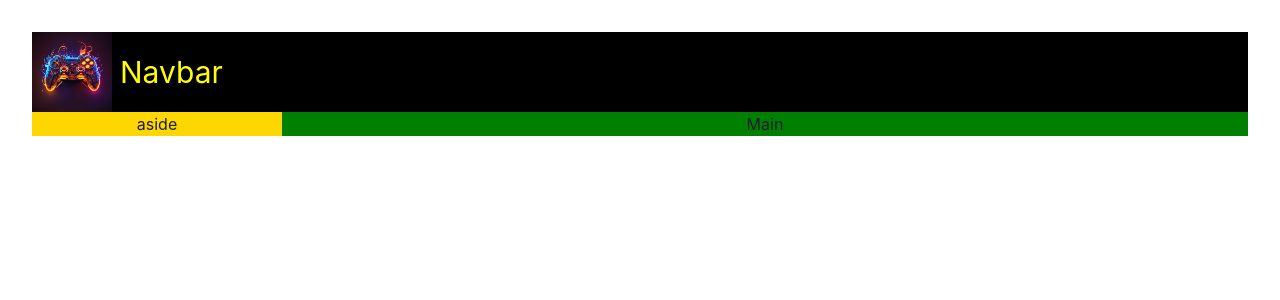
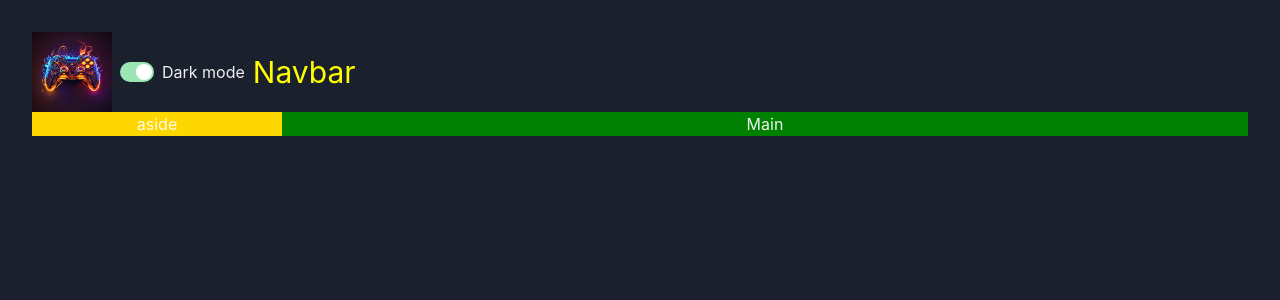
Before and after one commit to maaikevp/game-hub, a React (Vite) app: page / in a window 1280 px wide. Shown: the top 300 px of the page. Built offline with nearby package versions, Linux system fonts and the light colour scheme.

Commit message:
Added navbar and switch

```diff
--- a/src/App.tsx
+++ b/src/App.tsx
@@ -18,7 +18,7 @@ function App() {
         lg: '250px 1fr'
       }}
     >
-      <GridItem w='100%' area="nav" bg="black">
+      <GridItem w='100%' area="nav" bg="">
         <NavBar />
       </GridItem>
       <Show above="lg">
--- /dev/null
+++ b/src/components/ColorModeSwitch.tsx
@@ -0,0 +1,15 @@
+import { HStack, Switch, Text, useColorMode } from '@chakra-ui/react'
+import React from 'react'
+
+const ColorModeSwitch = () => {
+    const { toggleColorMode, colorMode } = useColorMode();
+
+    return (
+        <HStack>
+            <Switch colorScheme='green' isChecked={colorMode === 'dark'} onChange={toggleColorMode} />
+            <Text>Dark mode</Text>
+        </HStack>
+    )
+}
+
+export default ColorModeSwitch
--- a/src/main.tsx
+++ b/src/main.tsx
@@ -7,7 +7,7 @@ import theme from './theme'
 
 ReactDOM.createRoot(document.getElementById('root') as HTMLElement).render(
   <React.StrictMode>
-    <ChakraProvider>
+    <ChakraProvider theme={theme}>
       <App />
     </ChakraProvider>
   </React.StrictMode>,
--- a/src/navbar.tsx
+++ b/src/navbar.tsx
@@ -1,6 +1,7 @@
 import { Stack, HStack, Text } from '@chakra-ui/react'
 import { Image } from '@chakra-ui/react'
 import logo from './assets/controller3.jpg';
+import ColorModeSwitch from './components/ColorModeSwitch';
 
 // import React from 'react'
 
@@ -10,6 +11,7 @@ const NavBar = () => {
         <>
             <HStack>
                 <Image src={logo} boxSize='80px' />
+                <ColorModeSwitch />
                 <Text fontSize='30px' color='yellow'>Navbar</Text>
             </HStack>
         </>
--- a/src/theme.ts
+++ b/src/theme.ts
@@ -16,7 +16,7 @@ import { extendTheme, type ThemeConfig } from '@chakra-ui/react'
 
 // 2. Add your color mode config
 const config: ThemeConfig = {
-    initialColorMode: 'light',
+    initialColorMode: 'dark',
     useSystemColorMode: false,
 }
 
```
